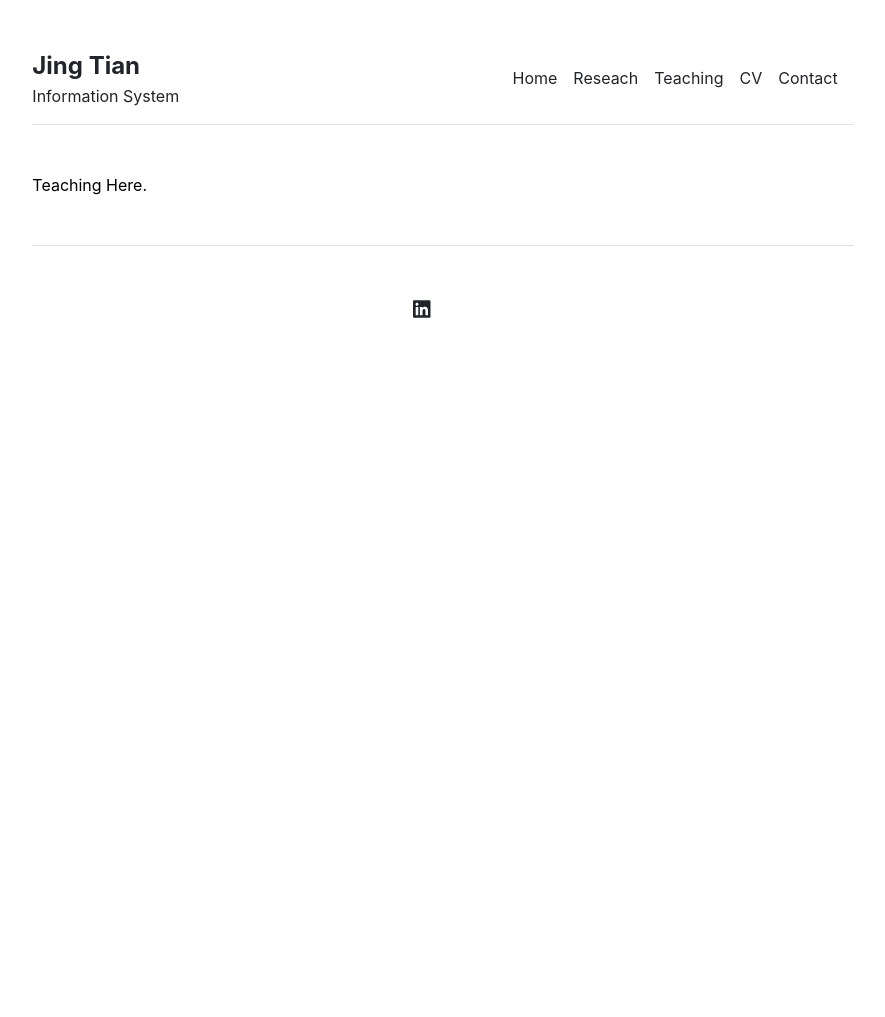
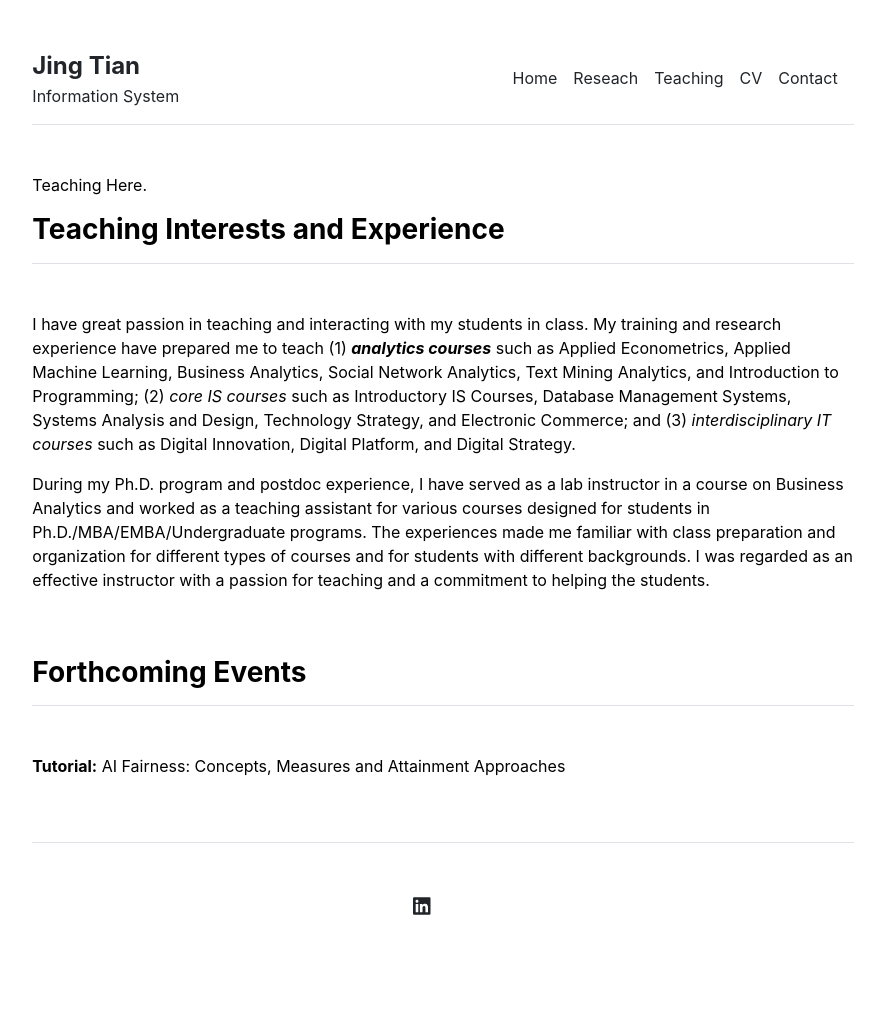
Before and after one commit to jingtianIS/jingtianIS.github.io, a Jekyll site: the page built from teaching.md, in a window 1280 px wide. Shown: the whole page, without its empty margins (197-1082 px from the left). Built offline with Jekyll 4.4.1, drawn with Linux system fonts in a browser that asks for light colours; before the commit the page ends 900 px from its top, so only the background shows below that.

Commit message:
Update teaching.html

```diff
--- a/_includes/teaching.html
+++ b/_includes/teaching.html
@@ -1 +1,17 @@
 <p>Teaching Here.</p>
+
+<div class="row g-5 mb-5">
+  <div class="col-md-12">
+    <h3 class="fw-bold border-bottom pb-3 mb-5">Teaching Interests and Experience</h3>
+      <p>I have great passion in teaching and interacting with my students in class. My training and research experience have prepared me to teach (1) <i><b>analytics courses</b></i> such as Applied Econometrics, Applied Machine Learning, Business Analytics, Social Network Analytics, Text Mining Analytics, and Introduction to Programming; (2) <i>core IS courses</i> such as Introductory IS Courses, Database Management Systems, Systems Analysis and Design, Technology Strategy, and Electronic Commerce; and (3) <i>interdisciplinary IT courses</i> such as Digital Innovation, Digital Platform, and Digital Strategy. </p>
+      <p>During my Ph.D. program and postdoc experience, I have served as a lab instructor in a course on Business Analytics and worked as a teaching assistant for various courses designed for students in Ph.D./MBA/EMBA/Undergraduate programs. The experiences made me familiar with class preparation and organization for different types of courses and for students with different backgrounds. I was regarded as an effective instructor with a passion for teaching and a commitment to helping the students. </p>
+
+  </div>
+</div>
+
+<div class="row g-5 mb-5">
+  <div class="col-md-12">
+    <h3 class="fw-bold border-bottom pb-3 mb-5">Forthcoming Events</h3>
+      <p><b>Tutorial:</b> AI Fairness: Concepts, Measures and Attainment Approaches </p>
+  </div>
+</div>
```
